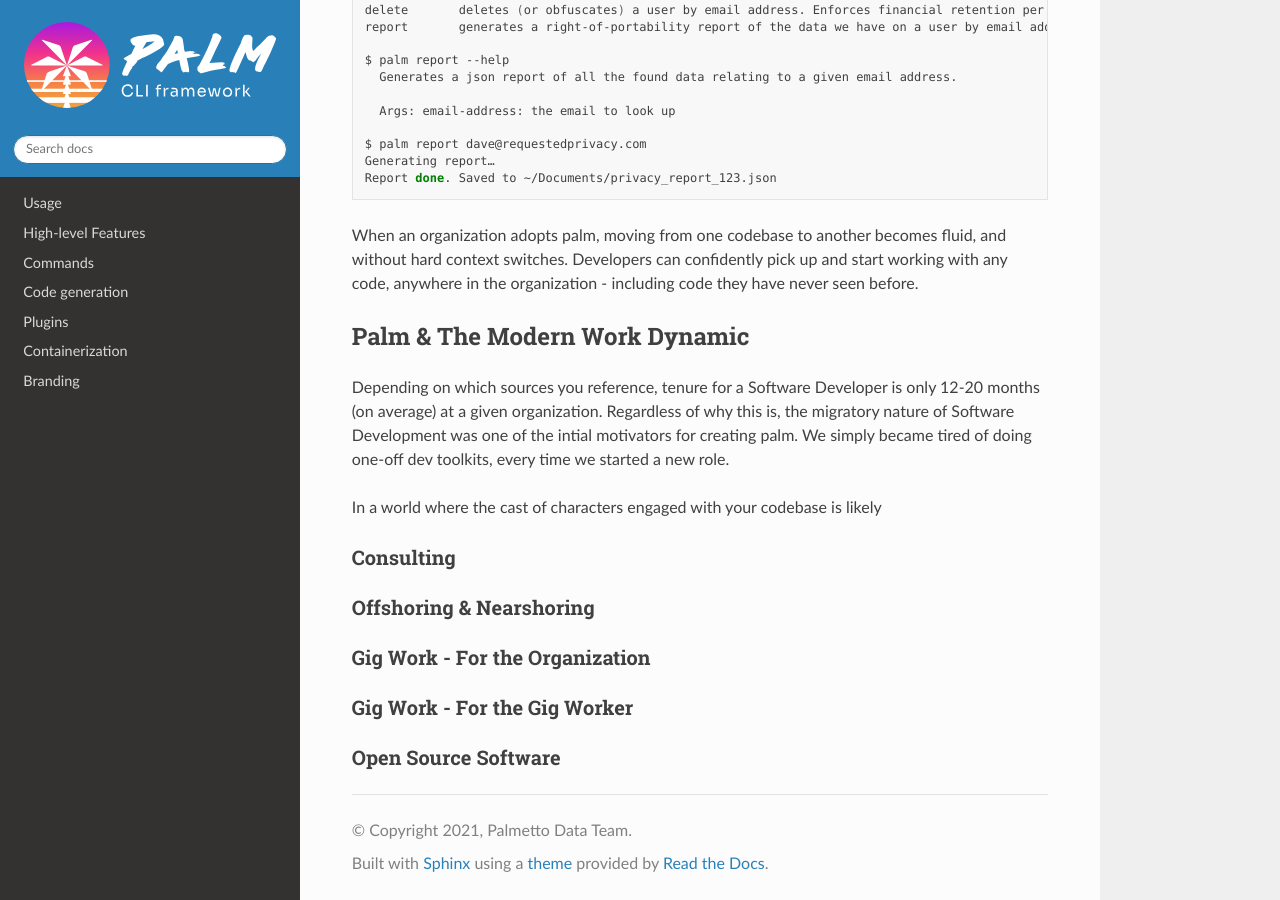
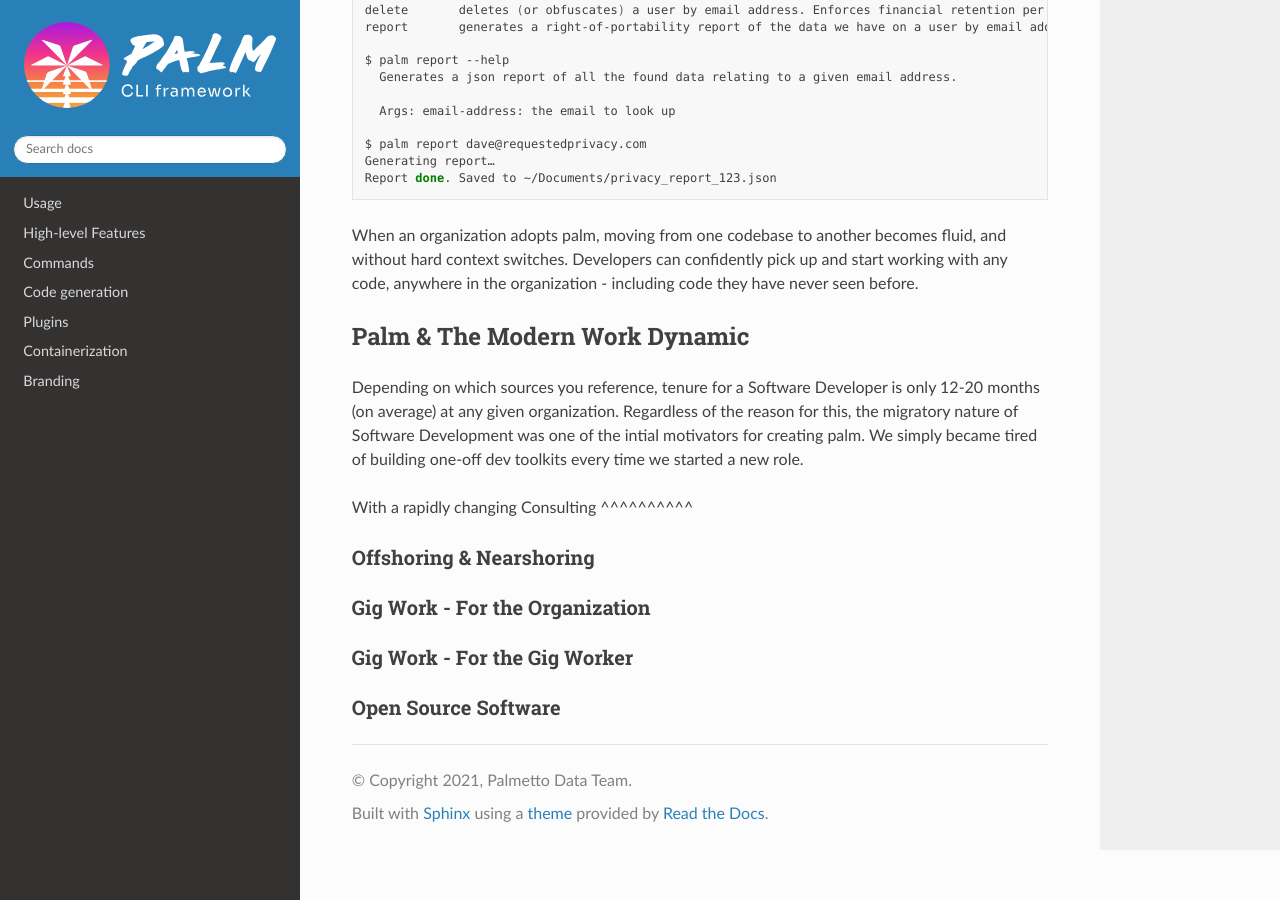
Before and after one commit to palmetto/palm-cli, a Sphinx documentation site: the page built from docs/source/introduction/examples.rst, in a window 1280 px wide and 900 px high, scrolled down 2149 px. Built offline with Sphinx 7.4.7 and the Read the Docs theme 2.0.0, drawn with Linux system fonts in a browser that asks for light colours.

Commit message:
more updates

```diff
--- a/docs/source/introduction/examples.rst
+++ b/docs/source/introduction/examples.rst
@@ -114,13 +114,11 @@ Developers can confidently pick up and start working with any code, anywhere in
 Palm & The Modern Work Dynamic
 ==============================
 
-Depending on which sources you reference, tenure for a Software Developer is only 12-20 months (on average) at a given organization.
-Regardless of why this is, the migratory nature of Software Development was one of the intial motivators for creating palm.
-We simply became tired of doing one-off dev toolkits, every time we started a new role.
+Depending on which sources you reference, tenure for a Software Developer is only 12-20 months (on average) at any given organization.
+Regardless of the reason for this, the migratory nature of Software Development was one of the intial motivators for creating palm.
+We simply became tired of building one-off dev toolkits every time we started a new role.
 
-
-In a world where the cast of characters engaged with your codebase is likely
-
+With a rapidly changing
 Consulting
 ^^^^^^^^^^
 
```
